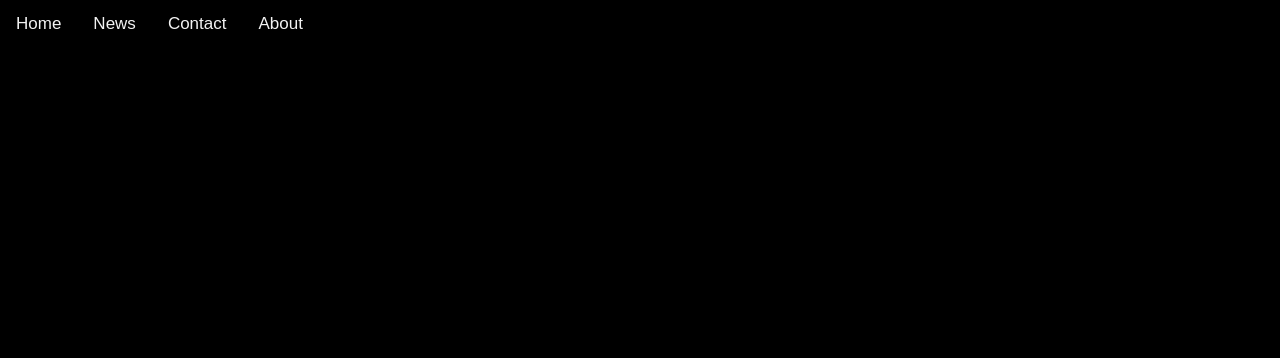
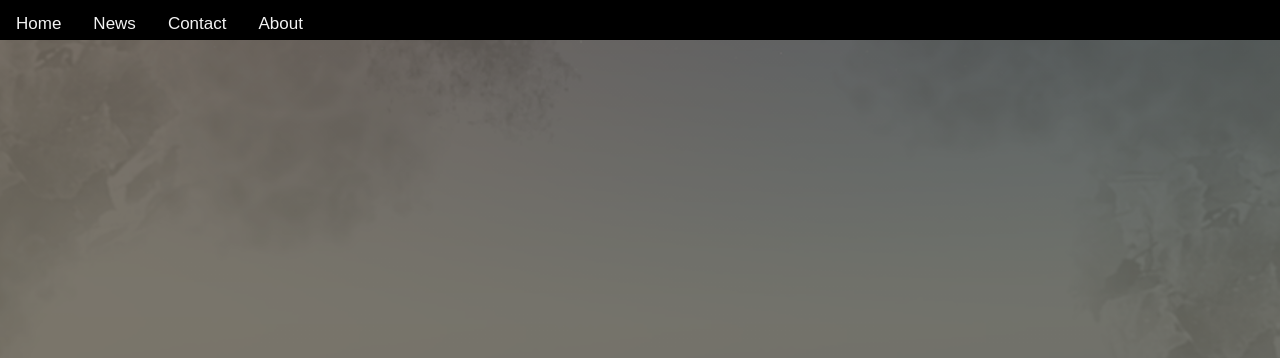
Before and after one commit to ProjektKris/FunnyWebsite, a plain HTML site: page index.html in a window 1280 px wide. Shown: the top 358 px of the page. Drawn offline with Linux system fonts and the light colour scheme.

Commit message:
Update index.html

```diff
--- a/index.html
+++ b/index.html
@@ -50,7 +50,7 @@
 
         .herobackground1 {
             /* Use "linear-gradient" to add a darken background effect to the image (photographer.jpg). This will make the text easier to read */
-            background-image: linear-gradient(rgba(0, 0, 0, 0.5), rgba(0, 0, 0, 0.5)), url("projektkris.github.io/FunnyWebsite/Assets/Thumbnail1.png");
+            background-image: linear-gradient(rgba(0, 0, 0, 0.5), rgba(0, 0, 0, 0.5)), url("//projektkris.github.io/FunnyWebsite/Assets/Thumbnail1.png");
             background-color: black;
             height: 100%;
             background-position: center;
```
